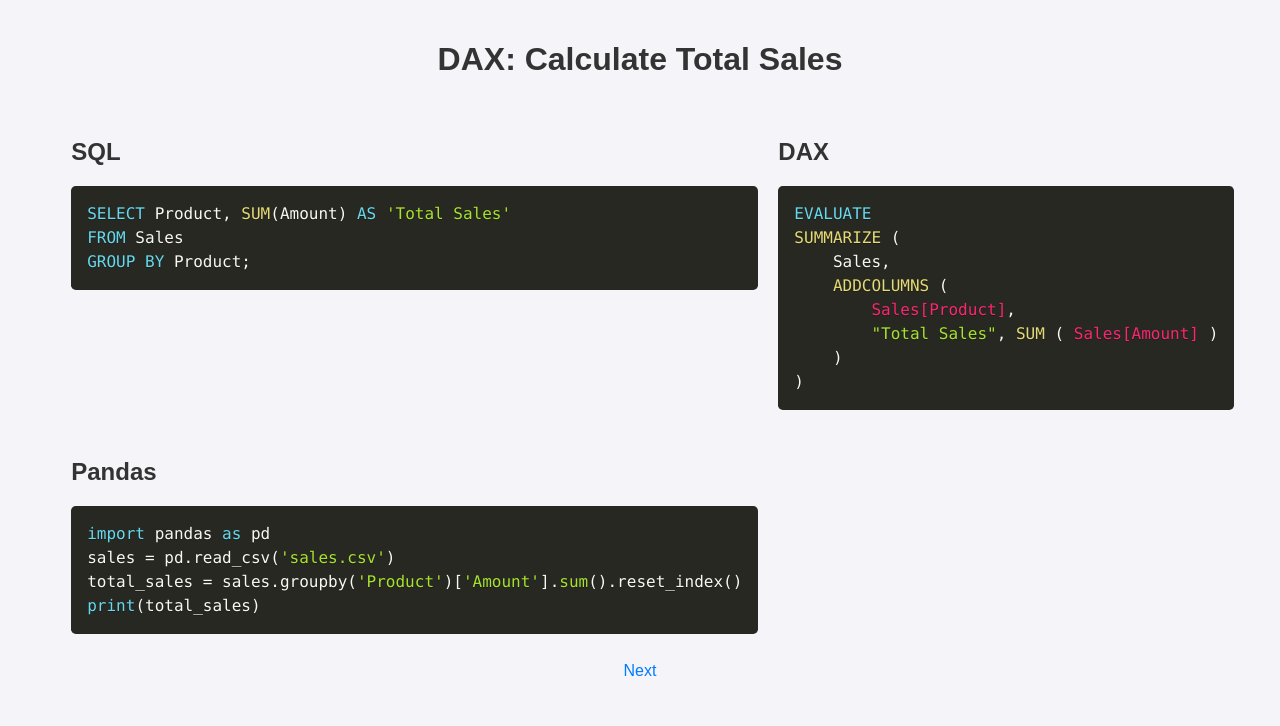
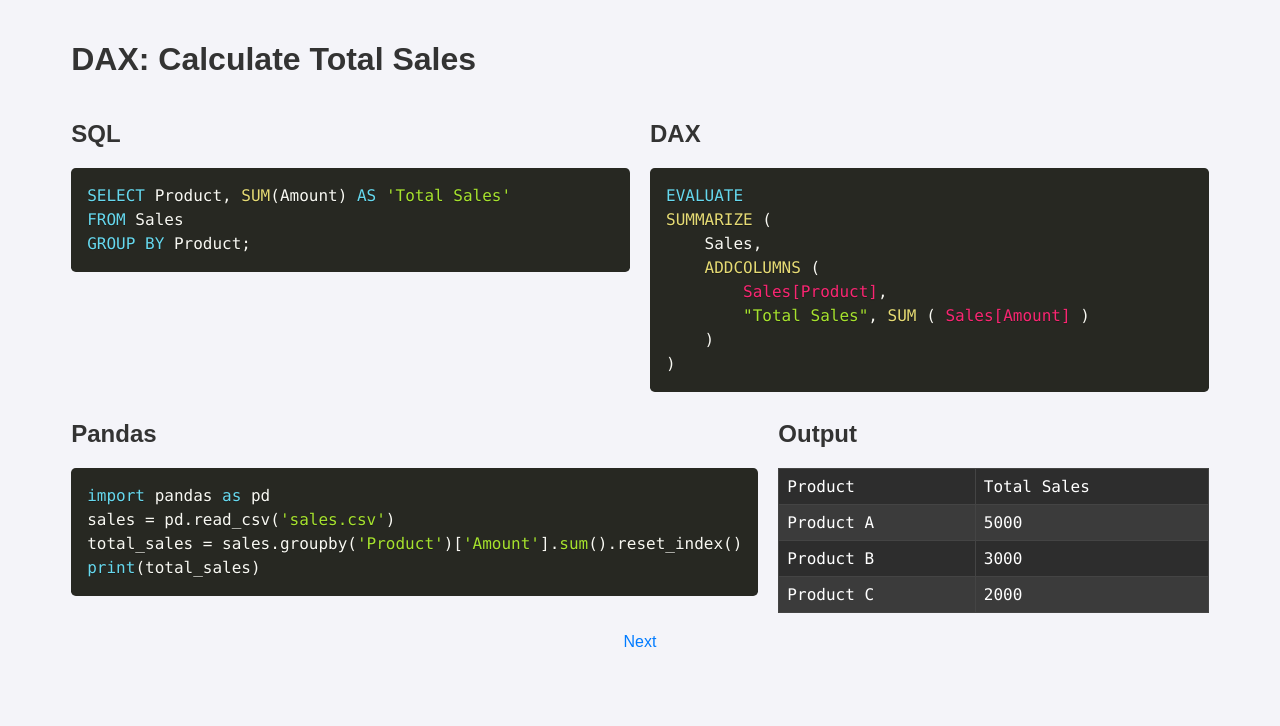
Before and after one commit to dvraan/Webssite, a Flask app: a page that uses templates/query.html in a window 1280 px wide. Shown: the part 74-800 px from the top of the page. Run offline with Flask 3, Linux system fonts and the light colour scheme.

Commit message:
Output table Added

```diff
--- a/app.py
+++ b/app.py
@@ -1,11 +1,7 @@
 from flask import Flask, render_template, request, jsonify, url_for, redirect
 import json
-from models import db, Comment, init_db
 
 app = Flask(__name__)
-app.config['SQLALCHEMY_DATABASE_URI'] = 'sqlite:///comments.db'
-app.config['SQLALCHEMY_TRACK_MODIFICATIONS'] = False
-init_db(app)
 
 # Load queries from JSON file
 with open('queries.json', 'r') as file:
@@ -63,7 +59,5 @@ def query():
 def get_queries():
     return jsonify(queries)
 
-
-
 if __name__ == '__main__':
     app.run(debug=True)
--- a/queries.json
+++ b/queries.json
@@ -4,37 +4,69 @@
       "title": "DAX: Calculate Total Sales",
       "dax": "EVALUATE\nSUMMARIZE (\n    Sales,\n    ADDCOLUMNS (\n        Sales[Product],\n        \"Total Sales\", SUM ( Sales[Amount] )\n    )\n)",
       "sql": "SELECT Product, SUM(Amount) AS 'Total Sales'\nFROM Sales\nGROUP BY Product;",
-        "pandas": "import pandas as pd\nsales = pd.read_csv('sales.csv')\ntotal_sales = sales.groupby('Product')['Amount'].sum().reset_index()\nprint(total_sales)"
+      "pandas": "import pandas as pd\nsales = pd.read_csv('sales.csv')\ntotal_sales = sales.groupby('Product')['Amount'].sum().reset_index()\nprint(total_sales)",
+      "output": [
+        ["Product", "Total Sales"],
+        ["Product A", "5000"],
+        ["Product B", "3000"],
+        ["Product C", "2000"]
+      ]
     },
     {
       "title": "DAX: Filter Sales with Quantity > 100",
       "dax": "EVALUATE\nFILTER (\n    Sales,\n    Sales[Quantity] > 100\n)",
       "sql": "SELECT *\nFROM Sales\nWHERE Quantity > 100;",
-        "pandas": "import pandas as pd\nsales = pd.read_csv('sales.csv')\nfiltered_sales = sales[sales['Quantity'] > 100]\nprint(filtered_sales)"
+      "pandas": "import pandas as pd\nsales = pd.read_csv('sales.csv')\nfiltered_sales = sales[sales['Quantity'] > 100]\nprint(filtered_sales)",
+      "output": [
+        ["Product", "Quantity", "Amount"],
+        ["Product A", "150", "7500"],
+        ["Product B", "120", "3600"]
+      ]
     },
     {
       "title": "SQL: Calculate Average Price",
       "dax": "EVALUATE\nADDCOLUMNS (\n    Sales,\n    \"Average Price\", AVERAGE ( Sales[Price] )\n)",
       "sql": "SELECT AVG(Price) AS 'Average Price'\nFROM Sales;",
-        "pandas": "import pandas as pd\nsales = pd.read_csv('sales.csv')\naverage_price = sales['Price'].mean()\nprint('Average Price:', average_price)"
+      "pandas": "import pandas as pd\nsales = pd.read_csv('sales.csv')\naverage_price = sales['Price'].mean()\nprint('Average Price:', average_price)",
+      "output": [
+        ["Average Price"],
+        ["25.50"]
+      ]
     },
     {
       "title": "SQL: List Distinct Products",
       "dax": "EVALUATE\nSUMMARIZE (\n    Sales,\n    Sales[Product]\n)",
       "sql": "SELECT DISTINCT Product\nFROM Sales;",
-        "pandas": "import pandas as pd\nsales = pd.read_csv('sales.csv')\ndistinct_products = sales['Product'].unique()\nprint(distinct_products)"
+      "pandas": "import pandas as pd\nsales = pd.read_csv('sales.csv')\ndistinct_products = sales['Product'].unique()\nprint(distinct_products)",
+      "output": [
+        ["Product"],
+        ["Product A"],
+        ["Product B"],
+        ["Product C"]
+      ]
     },
     {
       "title": "Pandas: Total Sales by Region",
       "dax": "EVALUATE\nSUMMARIZE (\n    Sales,\n    Sales[Region],\n    \"Total Sales\", SUM ( Sales[Amount] )\n)",
       "sql": "SELECT Region, SUM(Amount) AS 'Total Sales'\nFROM Sales\nGROUP BY Region;",
-        "pandas": "import pandas as pd\nsales = pd.read_csv('sales.csv')\ntotal_sales_by_region = sales.groupby('Region')['Amount'].sum().reset_index()\nprint(total_sales_by_region)"
+      "pandas": "import pandas as pd\nsales = pd.read_csv('sales.csv')\ntotal_sales_by_region = sales.groupby('Region')['Amount'].sum().reset_index()\nprint(total_sales_by_region)",
+      "output": [
+        ["Region", "Total Sales"],
+        ["North", "8000"],
+        ["South", "7000"],
+        ["East", "6000"]
+      ]
     },
     {
       "title": "Pandas: Filter Sales by Date",
       "dax": "EVALUATE\nFILTER (\n    Sales,\n    Sales[Date] > DATE(2023, 1, 1)\n)",
       "sql": "SELECT *\nFROM Sales\nWHERE Date > '2023-01-01';",
-        "pandas": "import pandas as pd\nsales = pd.read_csv('sales.csv')\nfiltered_sales_by_date = sales[sales['Date'] > '2023-01-01']\nprint(filtered_sales_by_date)"
+      "pandas": "import pandas as pd\nsales = pd.read_csv('sales.csv')\nfiltered_sales_by_date = sales[sales['Date'] > '2023-01-01']\nprint(filtered_sales_by_date)",
+      "output": [
+        ["Product", "Date", "Amount"],
+        ["Product A", "2023-01-15", "1500"],
+        ["Product B", "2023-02-20", "2000"]
+      ]
     }
   ]
 }
--- a/static/css/custom.css
+++ b/static/css/custom.css
@@ -1,9 +1,11 @@
+/* General Body Styling */
 body {
     font-family: Arial, sans-serif;
     background-color: #f4f4f9;
     color: #333;
 }
 
+/* Navigation Bar Styling */
 nav {
     background-color: #333;
     color: #fff;
@@ -33,17 +35,14 @@ nav ul li a:hover {
     background-color: #111;
 }
 
+/* Container Styling */
 .container {
     width: 90%;
     margin: 0 auto;
     padding: 20px;
 }
 
-h1 {
-    text-align: center;
-    margin-bottom: 40px;
-}
-
+/* Code Block Styling */
 .code-comparison {
     display: grid;
     grid-template-columns: repeat(2, 1fr);
@@ -76,31 +75,37 @@ pre[class*=language-] {
     background: #2d2d2d;
 }
 
-.function-list {
-    display: flex;
-    flex-wrap: wrap;
-    justify-content: center;
+/* Output Table Styling to Match Code Block */
+.output-table {
+    background-color: #2d2d2d;
+    color: #fff;
+    border-collapse: collapse;
+    width: 100%;
+    margin-top: 20px;
+    font-family: Consolas, Monaco, 'Andale Mono', 'Ubuntu Mono', monospace;
 }
 
-.function-item {
-    margin: 10px;
-    padding: 10px;
-    background-color: #fff;
-    border: 1px solid #ddd;
-    border-radius: 5px;
-    box-shadow: 0 2px 4px rgba(0,0,0,0.1);
+.output-table th, .output-table td {
+    border: 1px solid #444;
+    padding: 8px;
+    text-align: left;
+    color: #fff;
 }
 
-.function-item a {
-    text-decoration: none;
-    color: #007bff;
-    font-weight: bold;
+.output-table th {
+    background-color: #333;
+    color: #fff;
 }
 
-.function-item a:hover {
-    text-decoration: underline;
+.output-table tr:nth-child(even) {
+    background-color: #3b3b3b;
 }
 
+.output-table tr:hover {
+    background-color: #444;
+}
+
+/* Navigation Styling */
 .navigation {
     text-align: center;
     margin-top: 20px;
--- a/templates/query.html
+++ b/templates/query.html
@@ -11,9 +11,23 @@
         <h2>DAX</h2>
         <pre><code class="language-dax">{{ query.dax }}</code></pre>
     </div>
+</div>
+<div class="code-comparison">
     <div class="code-block">
         <h2>Pandas</h2>
         <pre><code class="language-python">{{ query.pandas }}</code></pre>
+    </div>
+    <div class="output-block">
+        <h2>Output</h2>
+        <table class="output-table">
+            {% for row in query.output %}
+            <tr>
+                {% for cell in row %}
+                <td>{{ cell }}</td>
+                {% endfor %}
+            </tr>
+            {% endfor %}
+        </table>
     </div>
 </div>
 
```
Also changed, not shown: models.py (deleted, +0 -15 lines). Lines whose indentation alone changed are shown as unchanged.
